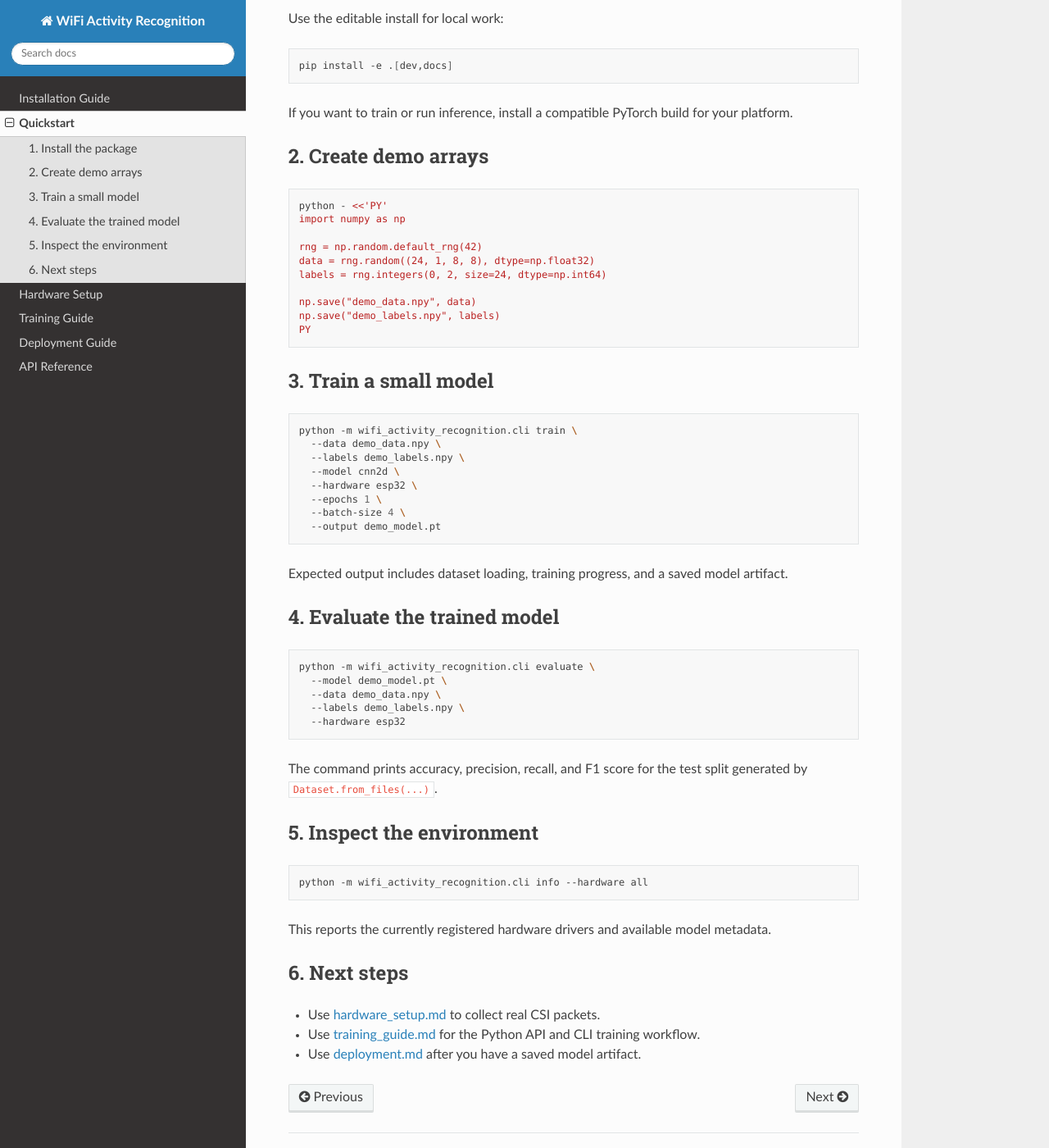
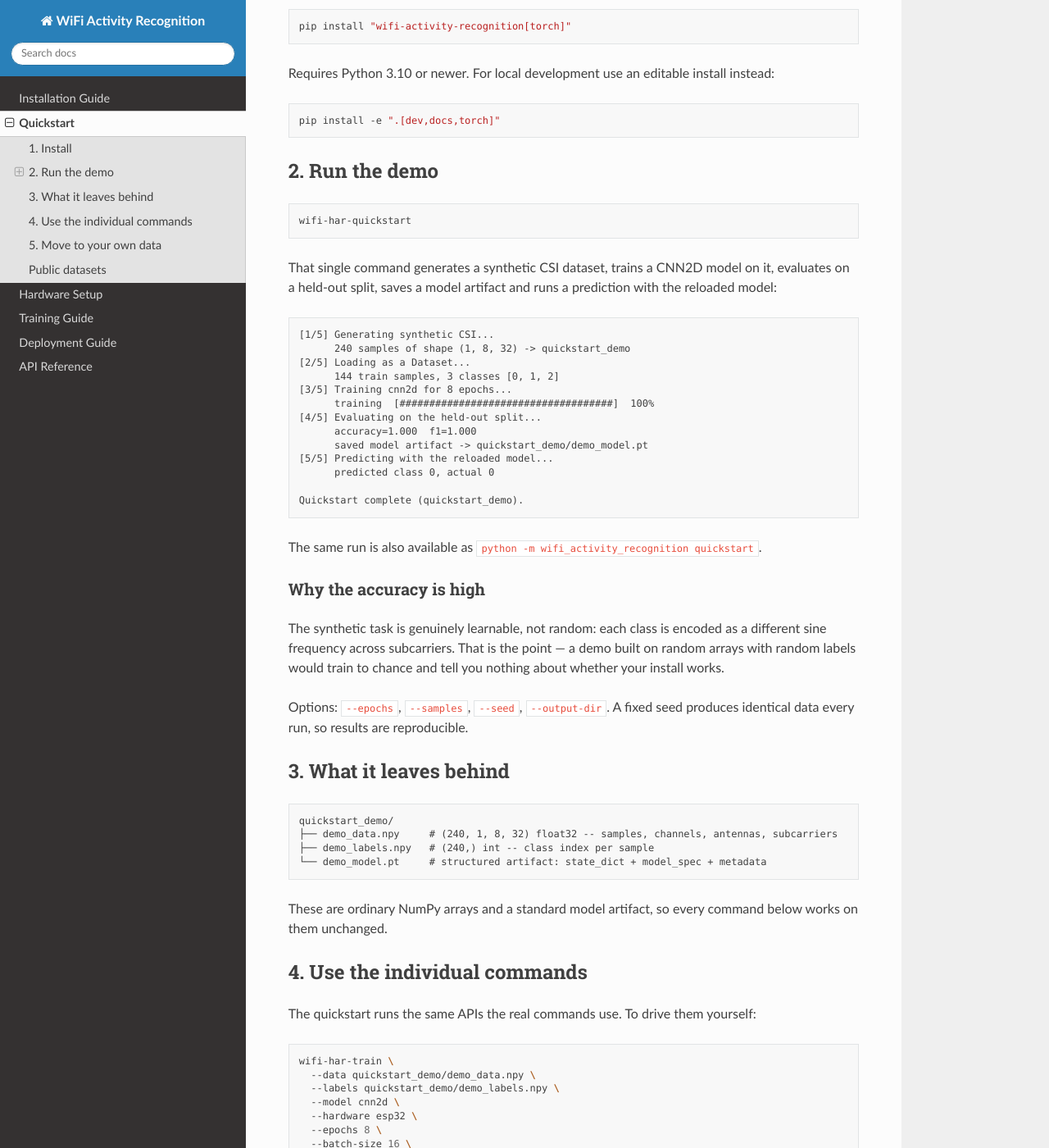
Before and after one commit to DiogoRibeiro7/wifi-csi-activity-recognition, a Sphinx documentation site: the page built from docs/quickstart.md, in a window 1280 px wide and 1400 px high, scrolled down 277 px. Shown: the whole window at 82% size. Built offline with Sphinx 7.4.7 and the Read the Docs theme 3.1.0, drawn with Linux system fonts in a browser that asks for light colours; some of the changed text lies outside the part shown.

Commit message:
feat(cli): add a working quickstart demo (#46)
* feat(cli): add a working quickstart demo (#9)

The documented quickstart could not have demonstrated anything. It generated
its dataset as

    data = rng.random((24, 1, 8, 8), dtype=np.float32)
    labels = rng.integers(0, 2, size=24, dtype=np.int64)

Random arrays paired with random labels: no relationship exists between them,
so a model can only reach chance. Training 24 samples for one epoch showed
that the commands ran and nothing more, which is the placeholder the issue
objects to.

generate_synthetic_csi already produced a genuinely learnable task, encoding
class identity as the frequency of a sine across subcarriers. The new
quickstart command uses it and reaches 1.000 accuracy on a held-out split --
a number that means something, because the task can be got wrong.

One command runs the whole cycle in about ten seconds with no hardware and no
downloads: generate, save as .npy, load through Dataset.from_files, build via
the model factory, train, evaluate on a held-out split, save a structured
artifact, reload it and predict. Every step is the same API a real capture
goes through, and the artifacts it leaves are accepted unchanged by train,
evaluate and predict.

Exposed as wifi-har-quickstart and as
`python -m wifi_activity_recognition quickstart`.

Six tests assert the pipeline works rather than merely exiting zero, including
one that requires accuracy to beat chance -- the assertion the previous
random-array demo would have failed. That test runs the command's own defaults
rather than reduced settings, since it should verify what a user actually gets.
At 3 epochs and 90 samples the model does not clear the bar, which is why the
command reports a low score as a warning suggesting --epochs 20 instead of
presenting it as success.

README and docs/quickstart.md are rewritten around the real command with its
actual output, and record why the demo is synthetic: the established CSI
datasets are gigabyte-scale, hosted on Google Drive, Box or IEEE DataPort, and
several forbid redistribution.

* style: apply black to the quickstart tests

Missed locally because `pre-commit run --all-files` only covers git-tracked
files, and the test file was still untracked when the hooks last ran. CI, where
it was committed, caught it -- which is the blocking lint gate doing its job on
its first real outing.

````diff
--- a/docs/quickstart.md
+++ b/docs/quickstart.md
@@ -1,69 +1,114 @@
 # Quickstart
 
-This guide uses the current CLI and a tiny synthetic dataset so you can verify the install without needing hardware first.
+Run a complete training, evaluation and prediction cycle in about ten seconds,
+without hardware and without downloading anything.
 
-## 1. Install the package
-
-Use the editable install for local work:
+## 1. Install
 
 ```bash
-pip install -e .[dev,docs]
+pip install "wifi-activity-recognition[torch]"
 ```
 
-If you want to train or run inference, install a compatible PyTorch build for your platform.
-
-## 2. Create demo arrays
+Requires Python 3.10 or newer. For local development use an editable install
+instead:
 
 ```bash
-python - <<'PY'
-import numpy as np
-
-rng = np.random.default_rng(42)
-data = rng.random((24, 1, 8, 8), dtype=np.float32)
-labels = rng.integers(0, 2, size=24, dtype=np.int64)
-
-np.save("demo_data.npy", data)
-np.save("demo_labels.npy", labels)
-PY
+pip install -e ".[dev,docs,torch]"
 ```
 
-## 3. Train a small model
+## 2. Run the demo
 
 ```bash
-python -m wifi_activity_recognition.cli train \
-  --data demo_data.npy \
-  --labels demo_labels.npy \
+wifi-har-quickstart
+```
+
+That single command generates a synthetic CSI dataset, trains a CNN2D model on
+it, evaluates on a held-out split, saves a model artifact and runs a prediction
+with the reloaded model:
+
+```text
+[1/5] Generating synthetic CSI...
+      240 samples of shape (1, 8, 32) -> quickstart_demo
+[2/5] Loading as a Dataset...
+      144 train samples, 3 classes [0, 1, 2]
+[3/5] Training cnn2d for 8 epochs...
+      training  [####################################]  100%
+[4/5] Evaluating on the held-out split...
+      accuracy=1.000  f1=1.000
+      saved model artifact -> quickstart_demo/demo_model.pt
+[5/5] Predicting with the reloaded model...
+      predicted class 0, actual 0
+
+Quickstart complete (quickstart_demo).
+```
+
+The same run is also available as `python -m wifi_activity_recognition quickstart`.
+
+### Why the accuracy is high
+
+The synthetic task is genuinely learnable, not random: each class is encoded as
+a different sine frequency across subcarriers. That is the point — a demo built
+on random arrays with random labels would train to chance and tell you nothing
+about whether your install works.
+
+Options: `--epochs`, `--samples`, `--seed`, `--output-dir`. A fixed seed
+produces identical data every run, so results are reproducible.
+
+## 3. What it leaves behind
+
+```text
+quickstart_demo/
+├── demo_data.npy     # (240, 1, 8, 32) float32 -- samples, channels, antennas, subcarriers
+├── demo_labels.npy   # (240,) int -- class index per sample
+└── demo_model.pt     # structured artifact: state_dict + model_spec + metadata
+```
+
+These are ordinary NumPy arrays and a standard model artifact, so every command
+below works on them unchanged.
+
+## 4. Use the individual commands
+
+The quickstart runs the same APIs the real commands use. To drive them yourself:
+
+```bash
+wifi-har-train \
+  --data quickstart_demo/demo_data.npy \
+  --labels quickstart_demo/demo_labels.npy \
   --model cnn2d \
   --hardware esp32 \
-  --epochs 1 \
-  --batch-size 4 \
-  --output demo_model.pt
+  --epochs 8 \
+  --batch-size 16 \
+  --output my_model.pt
 ```
 
-Expected output includes dataset loading, training progress, and a saved model artifact.
-
-## 4. Evaluate the trained model
-
 ```bash
-python -m wifi_activity_recognition.cli evaluate \
-  --model demo_model.pt \
-  --data demo_data.npy \
-  --labels demo_labels.npy \
+python -m wifi_activity_recognition evaluate \
+  --model my_model.pt \
+  --data quickstart_demo/demo_data.npy \
+  --labels quickstart_demo/demo_labels.npy \
   --hardware esp32
 ```
 
-The command prints accuracy, precision, recall, and F1 score for the test split generated by `Dataset.from_files(...)`.
+`python -m wifi_activity_recognition --help` lists everything available:
+`train`, `evaluate`, `predict`, `stream`, `collect`, `autotrain`, `benchmark`,
+`export`, `visualize`, `info`, `live` and `quickstart`.
 
-## 5. Inspect the environment
+## 5. Move to your own data
 
-```bash
-python -m wifi_activity_recognition.cli info --hardware all
-```
+Replace the demo arrays with your own. The shapes are the contract:
 
-This reports the currently registered hardware drivers and available model metadata.
+- **data**: `(samples, channels, antennas, subcarriers)`, float
+- **labels**: `(samples,)`, integer class indices
 
-## 6. Next steps
+To capture from a device instead, see [hardware_setup.md](hardware_setup.md).
+Intel 5300, ESP32, Atheros AR9300 and Qualcomm have registered drivers;
+`python -m wifi_activity_recognition info` prints what is available in your
+install.
 
-- Use [hardware_setup.md](hardware_setup.md) to collect real CSI packets.
-- Use [training_guide.md](training_guide.md) for the Python API and CLI training workflow.
-- Use [deployment.md](deployment.md) after you have a saved model artifact.
+## Public datasets
+
+Established CSI datasets exist — UT-HAR, SignFi, Widar 3.0 — but they are
+gigabyte-scale, hosted on Google Drive, Box or IEEE DataPort, and several carry
+licences that forbid redistribution. None of that suits a first-run experience,
+which is why the quickstart is synthetic and self-contained. Loading a real
+dataset is a separate step with its own requirements.
--- a/pyproject.toml
+++ b/pyproject.toml
@@ -92,6 +92,7 @@ Repository = "https://github.com/diogoribeiro7/wifi-csi-activity-recognition.git
 Changelog = "https://github.com/diogoribeiro7/wifi-csi-activity-recognition/blob/main/CHANGELOG.md"
 
 [project.scripts]
+wifi-har-quickstart = "wifi_activity_recognition.cli:quickstart"
 wifi-har-train = "wifi_activity_recognition.cli:train"
 wifi-har-predict = "wifi_activity_recognition.cli:predict"
 wifi-har-stream = "wifi_activity_recognition.cli:stream"
````
Also changed, not shown: README.md (+25 -31 lines), 2 other files.
